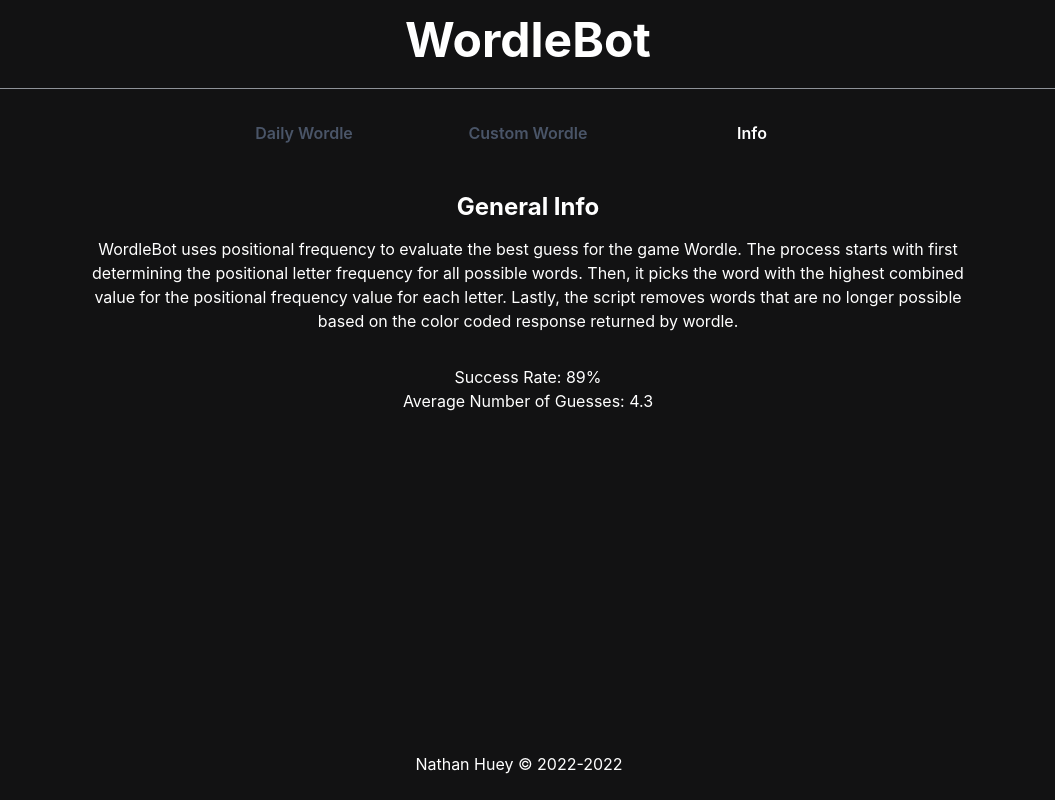
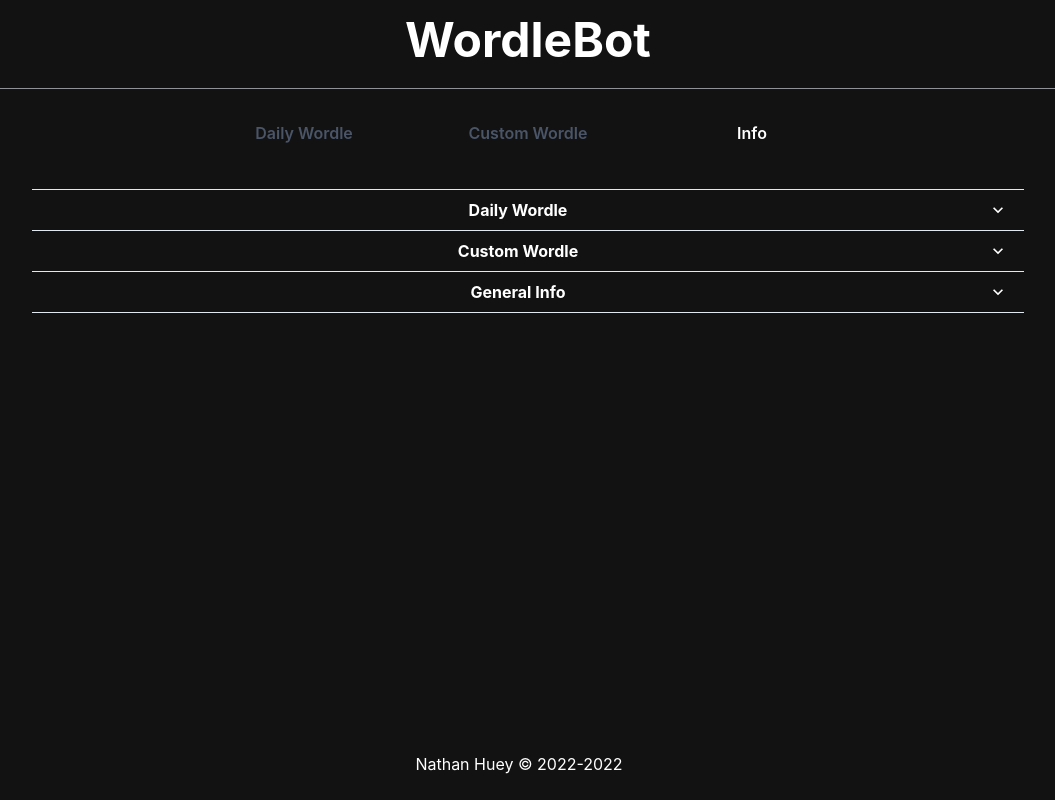
Before and after one commit to njhuey/wordle_guesser, a Next.js app in the folder front-end/: page / in a window 1280 px wide. Both pictures are taken after a click on the tab "Info". Shown: the whole page, without its empty margins (112-1167 px from the left). Built offline with nearby package versions, Linux system fonts and the light colour scheme.

Commit message:
feat: added additional directions to info section

```diff
--- a/front-end/pages/index.tsx
+++ b/front-end/pages/index.tsx
@@ -12,6 +12,11 @@
   Heading,
   Center,
   Text,
+  Accordion,
+  AccordionItem,
+  AccordionButton,
+  AccordionPanel,
+  AccordionIcon,
 } from "@chakra-ui/react";
 import { CustomWordle } from "../src/customWordle";
 import { ColorCycleWordle } from "../src/cycleWords";
@@ -47,23 +52,65 @@
               <CustomWordle />
             </TabPanel>
             <TabPanel>
-              <Box h={12}>
-                <Text fontSize="2xl" as="b" mt="lg">
-                  General Info
-                </Text>
-              </Box>
-              <Text maxW="4xl">
-                WordleBot uses positional frequency to evaluate the best guess
-                for the game Wordle. The process starts with first determining
-                the positional letter frequency for all possible words. Then, it
-                picks the word with the highest combined value for the
-                positional frequency value for each letter. Lastly, the script
-                removes words that are no longer possible based on the color
-                coded response returned by wordle.
-              </Text>
-              <Box h={8} />
-              <Text>Success Rate: 89%</Text>
-              <Text>Average Number of Guesses: 4.3</Text>
+              <Accordion>
+                <AccordionItem>
+                  <h2>
+                    <AccordionButton>
+                      <Box as="span" flex="1" textAlign="center">
+                        <Text as="b">Daily Wordle</Text>
+                      </Box>
+                      <AccordionIcon />
+                    </AccordionButton>
+                  </h2>
+                  <AccordionPanel pb={4}>
+                    For the Daily Wordle section, WordleBot will give you a
+                    prelimanary guess ("cares" is the first guess). Input this
+                    guess into the offical wordle site. Report the color pattern
+                    back to WordleBot by clicking the letters of the current
+                    guess and then press submit. Then, WordleBot will give you
+                    the next guess and you can continue the process until the
+                    daily wordle is solved.
+                  </AccordionPanel>
+                </AccordionItem>
+
+                <AccordionItem>
+                  <h2>
+                    <AccordionButton>
+                      <Box as="span" flex="1" textAlign="center">
+                        <Text as="b">Custom Wordle</Text>
+                      </Box>
+                      <AccordionIcon />
+                    </AccordionButton>
+                  </h2>
+                  <AccordionPanel pb={4}>
+                    For the Custom Wordle Section, input any valid 5 letter word
+                    in the space provided then press enter. Then, WordleBot will
+                    display the guesses needed to solve your custom wordle.
+                  </AccordionPanel>
+                </AccordionItem>
+                <AccordionItem>
+                  <h2>
+                    <AccordionButton>
+                      <Box as="span" flex="1" textAlign="center">
+                        <Text as="b">General Info</Text>
+                      </Box>
+                      <AccordionIcon />
+                    </AccordionButton>
+                  </h2>
+                  <AccordionPanel pb={4}>
+                    WordleBot uses positional frequency to evaluate the best
+                    guess for the game wordle. The process starts with first
+                    determining the positional letter frequency for all possible
+                    words. Then, it picks the word with the highest combined
+                    value for the positional frequency value for each letter.
+                    Lastly, the script removes words that are no longer possible
+                    based on the color coded response returned by wordle.
+                    <Box h={8} />
+                    <Text>Success Rate: 89%</Text>
+                    <Text>Average Number of Guesses: 4.3</Text>
+                  </AccordionPanel>
+                </AccordionItem>
+              </Accordion>
             </TabPanel>
           </TabPanels>
         </Tabs>
@@ -75,3 +122,39 @@
     </Flex>
   );
 }
+
+// <Box h={12}>
+//                 <Text fontSize="2xl" as="b" mt="lg">
+//                   WordleBot Instructions
+//                 </Text>
+//               </Box>
+//               <Text maxW="4xl">
+// For the Daily Wordle section, WordleBot will give you a
+// prelimanary guess ("cares" is the first guess). Input this guess
+// into the offical wordle site. Report the color pattern back to
+// WordleBot by clicking the letters of the current guess and then
+// press submit. Then, WordleBot will give you the next guess and
+// you can continue the process until the daily wordle is solved.
+//               </Text>
+//               <Text maxW="4xl">
+// For the Custom Wordle Section, input any valid 5 letter word in
+// the space provided then press enter. Then, WordleBot will
+// display the guesses needed to solve your custom wordle.
+//               </Text>
+//               <Box h={12}>
+//                 <Text fontSize="2xl" as="b" mt="lg">
+//                   General Info
+//                 </Text>
+//               </Box>
+//               <Text maxW="4xl">
+// WordleBot uses positional frequency to evaluate the best guess
+// for the game wordle. The process starts with first determining
+// the positional letter frequency for all possible words. Then, it
+// picks the word with the highest combined value for the
+// positional frequency value for each letter. Lastly, the script
+// removes words that are no longer possible based on the color
+// coded response returned by wordle.
+//               </Text>
+//               <Box h={8} />
+//               <Text>Success Rate: 89%</Text>
+//               <Text>Average Number of Guesses: 4.3</Text>
```
